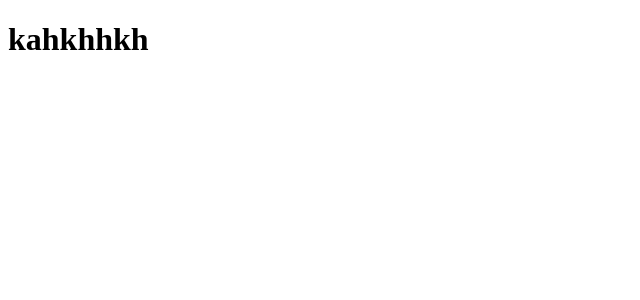
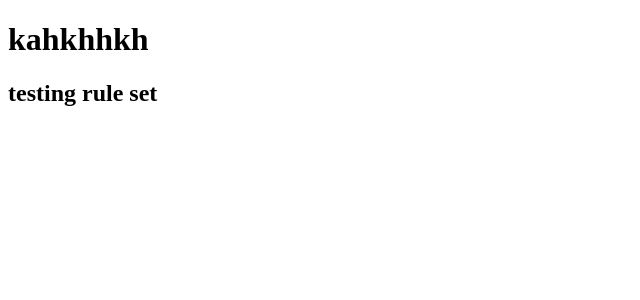
Before and after one commit to SabaAhmad21/Tenants-Info, an Angular app in the folder myTenants/: page / in a window 1280 px wide. Shown: the top 300 px of the page, without its empty margins (0-640 px from the left). Built offline with nearby package versions, Linux system fonts and the light colour scheme.

Commit message:
checking rule set

```diff
--- a/myTenants/src/app/forms/tenant-details/tenant-details.component.html
+++ b/myTenants/src/app/forms/tenant-details/tenant-details.component.html
@@ -1 +1,2 @@
 <h1>kahkhhkh</h1>
+<h2>testing rule set</h2>
```
